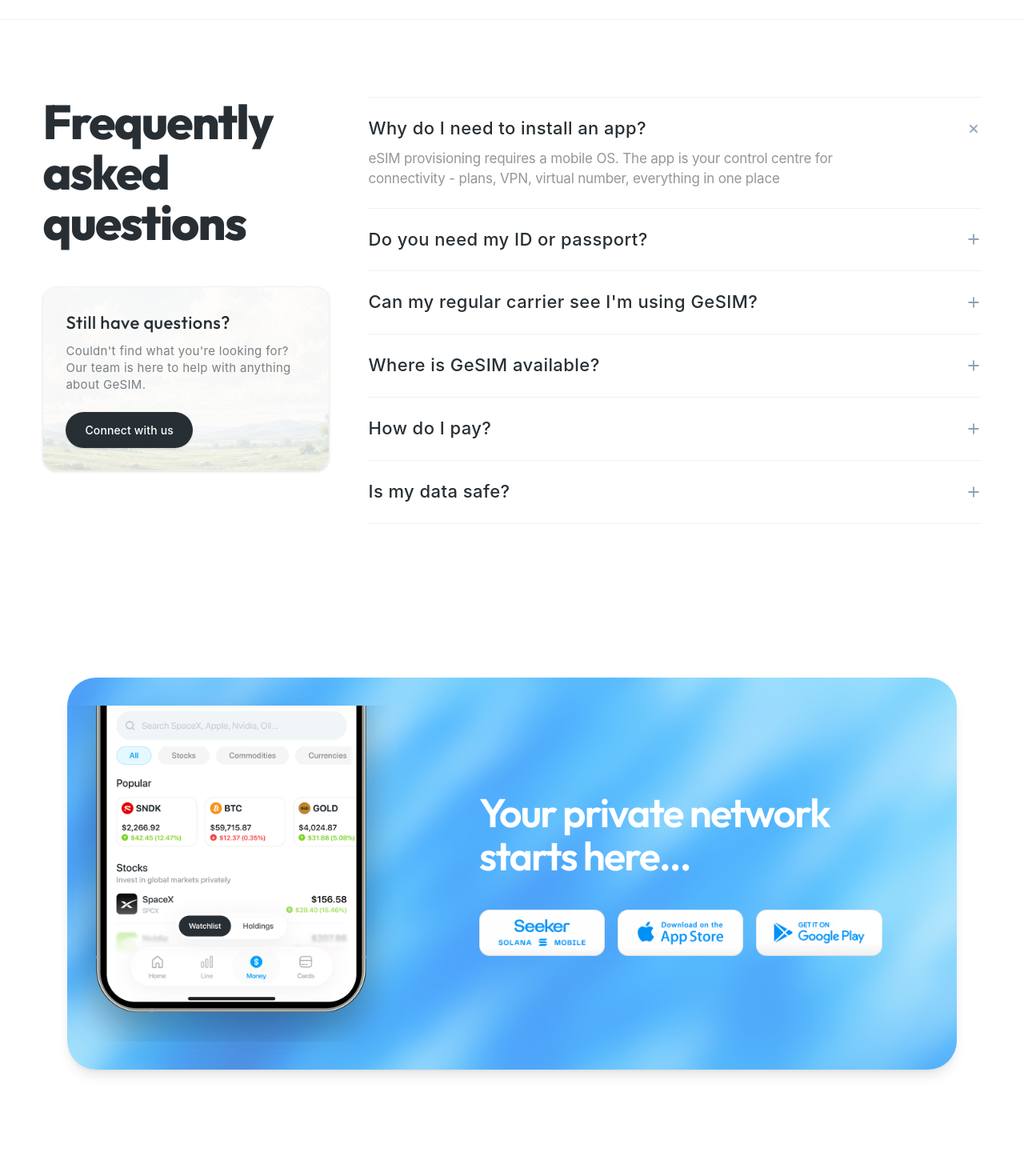
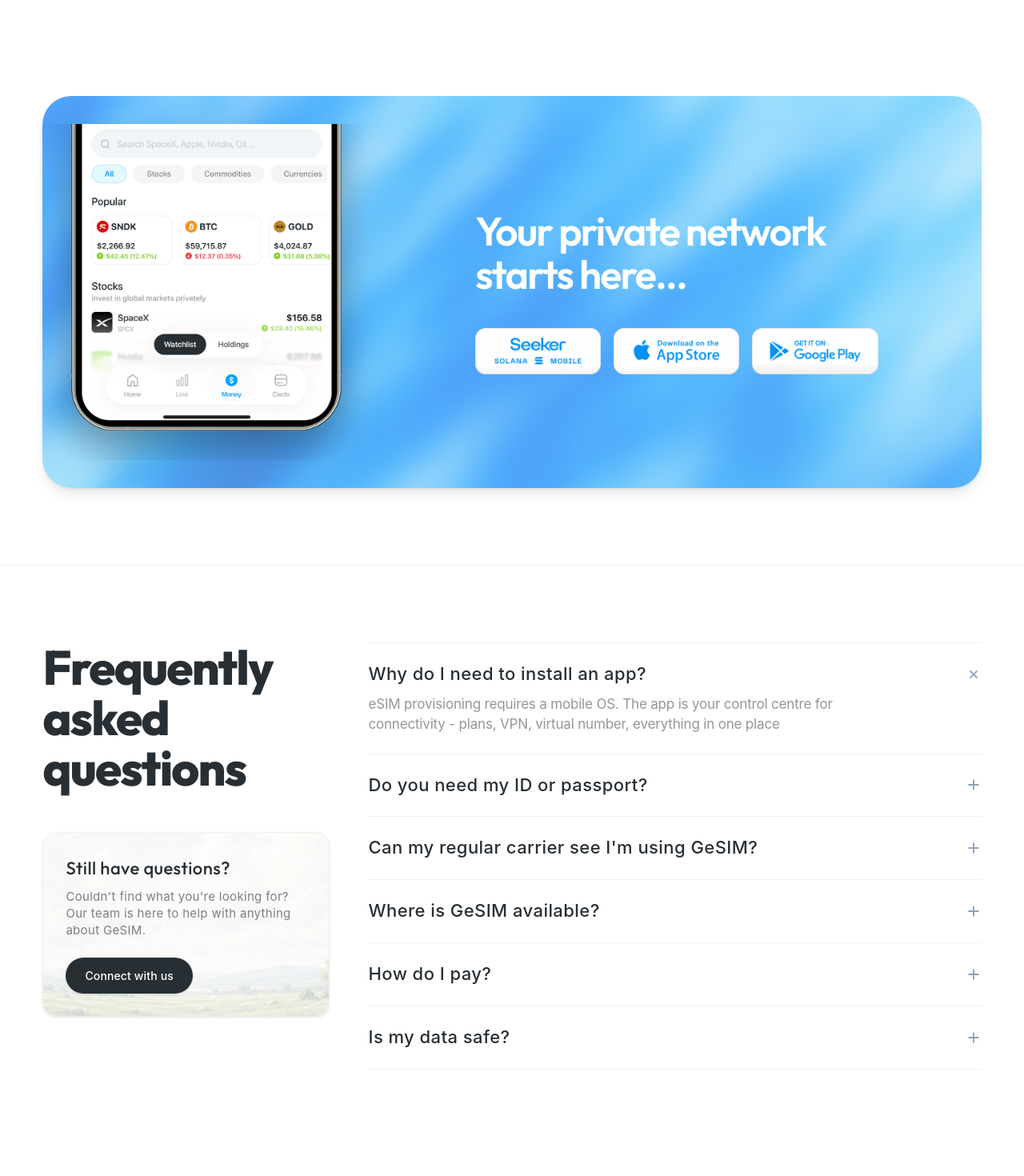
Before and after one commit to hrishique/GeSIMWebsite, a React (Vite) app: page / in a window 1280 px wide. Shown: the part 7000-8470 px from the top of the page at 80% size. Built offline with nearby package versions, Linux system fonts and the light colour scheme.

Commit message:
refactor: reorder FAQ section and update DownloadCTA container alignment

```diff
--- a/src/components/DownloadCTA.jsx
+++ b/src/components/DownloadCTA.jsx
@@ -3,7 +3,7 @@ import { motion } from 'framer-motion';
 
 export default function DownloadCTA({ openDownloadModal }) {
   return (
-    <section className="w-full py-16 lg:py-24 bg-white flex justify-center items-center select-none">
+    <section className="w-full py-16 lg:py-24 bg-white select-none">
       <div className="max-width-container">
 
         {/* Fixed Height Rounded Panel */}
--- a/src/pages/HomePage.jsx
+++ b/src/pages/HomePage.jsx
@@ -17,8 +17,8 @@ export default function HomePage({ openDownloadModal, openContactModal }) {
       <PosterMarquee />
       <BenefitsMarquee />
       <BentoGrid openDownloadModal={openDownloadModal} />
+      <DownloadCTA openDownloadModal={openDownloadModal} />
       <FAQ openContactModal={openContactModal} />
-      <DownloadCTA openDownloadModal={openDownloadModal} />
     </div>
   );
 }
```
